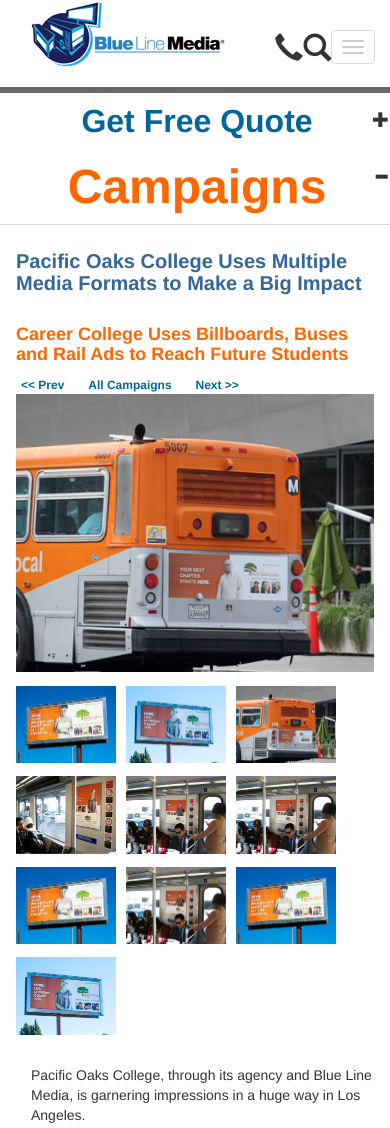
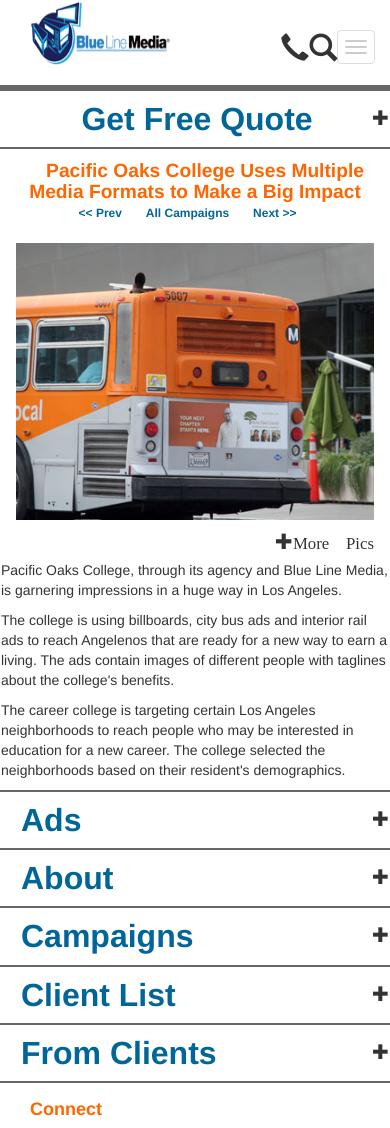
Before and after one commit to omer414/bluelinemed, a plain HTML site: page page2.html in a window 390 px wide. Shown: the top 1128 px of the page. Drawn offline with nearby package versions, Linux system fonts and the light colour scheme.

Commit message:
page2.html finalized

```diff
--- a/page2.html
+++ b/page2.html
@@ -12,8 +12,11 @@
   <body>
   <div class="container header bgrad border">
     <div class="row">
-      <div class="col-sm-3 pull-left">
+      <div class="col-sm-3 pull-left hidden-xs">
         <img src="images/logo.png"/>
+      </div>
+      <div class="col-sm-3 pull-left visible-xs" sytle="margin-top:10px;">
+        <img src="images/logo.png" width="140" height="65" />
       </div>
       <div class="main-menu col-sm-6 navbar navbar-default">
         <ul class="hidden-xs">
@@ -147,18 +150,74 @@
           </div>
         </div>
         <div class="panel ">
-          <div class="panel-heading" data-toggle="collapse" data-parent="#accordion" href="#collapsethree">
+          <div class="panel-heading campaign-accordion" data-toggle="collapse" data-parent="#accordion" href="#collapsethree">
             <h4 class="panel-title mobioutdoorads" style="text-align:center">
+              <a class="accordion-toggle" style="font-size:1.2em;text-align:center;"></a>
+            </h4>
+            <div class="mobilecampaign">
+            <div class="col-sm-8 col-sm-push-4 next-prev" style="text-align:center;">
+            </div>
+
+            <div class="col-sm-12 bigimg" style="margin-top:20px;margin-bottom:30px;">
+              <img src="" class="img-responsive"/>
+              <i class="indicator glyphicon glyphicon-plus  pull-right" style="font-size:1.2em;padding:10px 0px;">More Pics</i>
+            </div>
+          </div>
+        </div>
+
+          <div id="collapsethree" class="panel-collapse collapse">
+            <div class="panel-body mobicampaigns" >
+            </div>
+          </div>
+
+           <div class="row mobiadcontent" style="margin:0 auto;">
+              <div class="col-sm-12">
+              </div>
+          </div>
+        </div>
+                <div class="panel">
+          <div class="panel-heading" data-toggle="collapse" data-parent="#accordion" href="#collapsethreehalf">
+            <h4 class="panel-title">
               <a class="accordion-toggle" >
-                Campaigns
-              </a><i class="indicator glyphicon glyphicon-minus  pull-right"></i>
+                Ads
+              </a><i class="indicator glyphicon glyphicon-plus  pull-right"></i>
             </h4>
           </div>
-          <div id="collapsethree" class="panel-collapse collapse in">
-            <div class="panel-body mobicampaigns">
+          <div id="collapsethreehalf" class="panel-collapse collapse ">
+            <div class="panel-body">
+                <div class="row">
+                  <div class="col-sm-12 mobiads">
+                <div class="col-xs-6 ">
+                  <ul>
+                    <li><a href="#">Outdoor Advertising</a></li>
+                    <li><a href="#">Billboard Advertising</a></li>
+                    <li><a href="#">Transit Advertising</a></li>
+                    <li><a href="#">Bus Advertising</a></li>
+                    <li><a href="#">Bus Stop / Shelter Advertising</a></li>
+                    <li><a href="#">Street Advertising</a></li>
+                    <li><a href="#">Bench Advertising</a></li>
+                    <li><a href="#">Mall Advertising</a></li>
+                    <li><a href="#">Airport Advertising</a></li>
+                  </ul>
+                </div>
 
+                <div class="col-xs-6 col_last" >
+                  <ul>
+                    <li><a href="#">Taxi Advertising</a></li>
+                    <li><a href="#">Gas Station Advertising</a></li>
+                    <li><a href="#">Supermarket Advertising</a></li>
+                    <li><a href="#">Convenience Store Advertising</a></li>
+                    <li><a href="#">Coffee Cup Advertising</a></li>
+                    <li><a href="#">Cash Jacket Advertising</a></li>
+                    <li><a href="#">Subway Advertising</a></li>
+                    <li><a href="#">Train-Rail Advertising</a></li>
+                    <li><a href="#">Mobile Billboard Advertising</a></li>
+                  </ul>
+                </div>
+              </div>
             </div>
           </div>
+        </div>
         </div>
         <div class="panel ">
           <div class="panel-heading" data-toggle="collapse" data-parent="#accordion" href="#collapseTwo">
@@ -234,7 +293,7 @@
             <div class="panel-body">
                   <div class="client" style="background:none;">
                     <ul>
-                      <li><img src="images/client/logo-cdc-100x100.png"></li>
+                      <li><img src="images/client/logo-cdc-100x100.png" width="100"></li>
                       <li><img src="images/client/logo-peta-100x100.png"></li>
                       <li><img src="images/client/logo-box-tops-100x100.png"></li>
                       <li><img src="images/client/logo-humana-100x100.png"></li>
@@ -245,7 +304,7 @@
                       <li><img src="images/client/logo-college-board-100x100.png"></li>
                       <li><img src="images/client/logo-nasa-100x100.png"></li>
                     </ul>
-                    </div>
+                  </div>
             </div>
           </div>
         </div>
@@ -275,6 +334,7 @@
         </div>
       </div>
     </div>
+</div>
 </div>
 
 <!--------------------------------- Mobile Tabs End ---------------------------------->
@@ -323,15 +383,15 @@
     <div class="border campaigns">
     <h2 style="line-height:20px;">Career College Uses Billboards, Buses and Rail Ads to Reach Future Students</h2>
     <div class="row">
-
       <div class="col-sm-8 col-sm-push-4 next-prev">
       <ul>
-
         <li><a href="#"><< Prev</a></li>
-         <li><a href="#">All Campaigns</a></li>
+        <li><a href="#">All Campaigns</a></li>
         <li><a href="#">Next >></a></li>
       </ul>
       </div>
+
+
 
     <div class="col-md-8 bigimg">
       <img class="big" src="images/page2/poc-2012-3-400x310.jpg">
@@ -348,10 +408,10 @@
       <img class="small" src="images/page2/poc-2012-4-400x310.jpg">
       <img class="small" src="images/page2/poc-2012-5-400x310.jpg">
       <img class="small" src="images/page2/poc-2012-5-400x310.jpg">
-      <img  class="small" src="images/page2/poc-2012-1-400x310.jpg">
+      <img class="small" src="images/page2/poc-2012-1-400x310.jpg">
       <img class="small" src="images/page2/poc-2012-5-400x310.jpg">
-      <img  class="small" src="images/page2/poc-2012-1-400x310.jpg">
-      <img  class="small" src="images/page2/poc-2012-2-400x310.jpg">
+      <img class="small" src="images/page2/poc-2012-1-400x310.jpg">
+      <img class="small" src="images/page2/poc-2012-2-400x310.jpg">
     </div>
     </div>
 
@@ -524,16 +584,28 @@ $(document).ready(function(){
     $('.container.header').removeClass('bgrad border');
 	  $('.container.header').css('border-bottom','2px solid #666');
     $('.container.border.footer').removeClass('border footer');
-	var	image = $('.campaign-gallery .border .row .col-md-4.sideimg').html();
-	$('.campaign-gallery .border .row .col-md-4.sideimg').empty();
-	$('.campaign-gallery .imagerow .col-sm-12').prepend(image);
-	$('.campaign-gallery .row.imagerow .col-sm-12 img:nth-last-child(2)').css('margin-right','10px');
 
-  var text = $('.campaign-gallery-wrap').html();
-  $('.campaign-gallery-wrap').empty();
-  $('.mobicampaigns.panel-body').empty().append(text);
-  $('.col-sm-8.campaign-gallery .border').removeClass('border campaigns');
-	}
+  var campaignheading = $('.campaign-gallery-wrap .campaign-gallery h1').text();
+  $('.campaign-accordion h4 a').html(campaignheading);
+  var nextprev = $('.campaigns .row .next-prev').html();
+  $('.mobilecampaign .next-prev').html(nextprev);
+  var imgsrc = $('.campaigns .bigimg img').attr('src');
+  $('.mobi .bigimg img').attr('src',imgsrc);
+  var mobiimgs = $('.sideimg').html();
+  var mobiimgs2 = $('.imagerow .col-sm-12').html();
+  $('.mobi .mobicampaigns').html(mobiimgs + mobiimgs2);
+  $('.mobi .mobicampaigns img').attr('width',100);
+  var adcontent = $('.adcontent .col-sm-12').html();
+  $('.mobiadcontent .col-sm-12').html(adcontent);
+
+  $('.mobi .mobicampaigns img').click(function(){
+    imgtoshow = $(this).attr('src');
+    $('.mobi .bigimg img').attr('src',imgtoshow);
+    //var test = $('.mobi .bigimg img').attr('src');
+    //alert(test);
+  });
+
+  }
 
 	$('.campaign-gallery img.small').click(function(){
 	var	link = $(this).attr('src');
--- a/style.css
+++ b/style.css
@@ -578,30 +578,9 @@ table tr td
 	/*border:1px solid;*/
 }
 
-/*************** Mobile Menu Tabs ****************/
-/*.mobtab:first-child{text-align: center;}
-.mobtab{
-	font-size:2em;
-	color:#069;
-	font-family: Helvetica, Arial, san-serif;
-	font-weight: bold;
-	padding:10px 0px;
-	padding-left:20px;
-	border-bottom: 2px solid #666;
-	display: block;
-}
-.mobtab:hover{
-	cursor: pointer;
-}
-.mobtab .glyphicon{color:#000;float:right;margin-right: 10px;}
-.outdoorads .title{color:#F60;font-size: 4em;font-weight: bolder;padding:10px 0px;padding-left:20px;text-align: center;}
-.outdoorads{text-align: center;border-bottom: 2px solid #666; }
-
-.outdoorads ul li:nth-child(odd){list-style-type: none;float:left;}
-.outdoorads ul li:nth-child(even){list-style-type: none;}*/
 .navbar-header button.header-icons{font-size:2em;padding-top:0px;}
 
-.panel{ul
+.panel{
 border-bottom: 2px solid #666;
 }
 .panel-title a{font-size: 2em;
@@ -615,8 +594,7 @@ padding-left: 20px;
 .panel-group .panel{margin-top: 0px!important;}
 h4.panel-title .glyphicon {margin-top: 5px;}
 
-@media only screen and (max-width : 440px)
-{
+@media only screen and (max-width : 440px){
 	.glyphicon{
 		padding: 0px;
 	}
@@ -634,33 +612,25 @@ ul.mobirecentcampaign li{display:block!impor;}
 #collapseOne input[type="text"],#collapseOne .btnn,#collapseOne .text-input-grey{width:100%;}
 #collapseOne{padding:10px;}
 .mobiads ul li{list-style-type: none;}
-.contact
-{
+.contact{
 	padding-top:30px;
 	font-size: 12px;
 	font-family: Helvetica, Arial, san-serif;
 }
-.contact img
-{
+.contact img{
 	padding: 10px;
 }
-#secretary
-{
+#secretary{
 	font-size: 12px;
 }
-#secretary p
-{
+#secretary p{
 	padding-top: 30px;
 }
-
-#secretary img
-{
+#secretary img{
 	border:1px solid #006699;
 	width: 90%;
 	margin-top: 30px;
-
 }
-.contact p
-{
-	padding-left: 56px;
-}
+.contact p{	padding-left: 56px;}
+.navbar-toggle{	padding: 9px 7px;}
+.mobi .client ul li{width:100px;}
```
Also changed, not shown: index2.html (+2 -4 lines).
